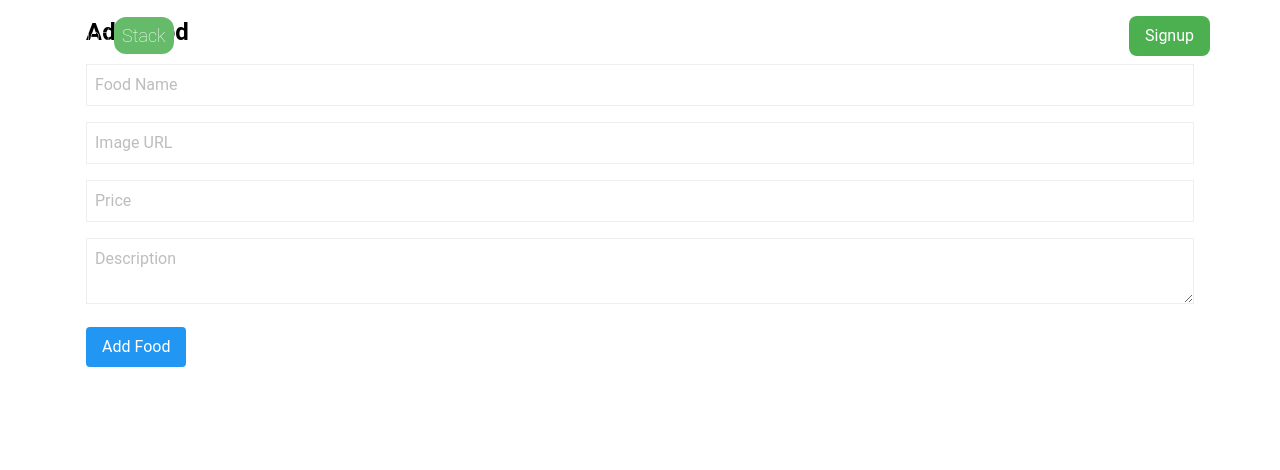
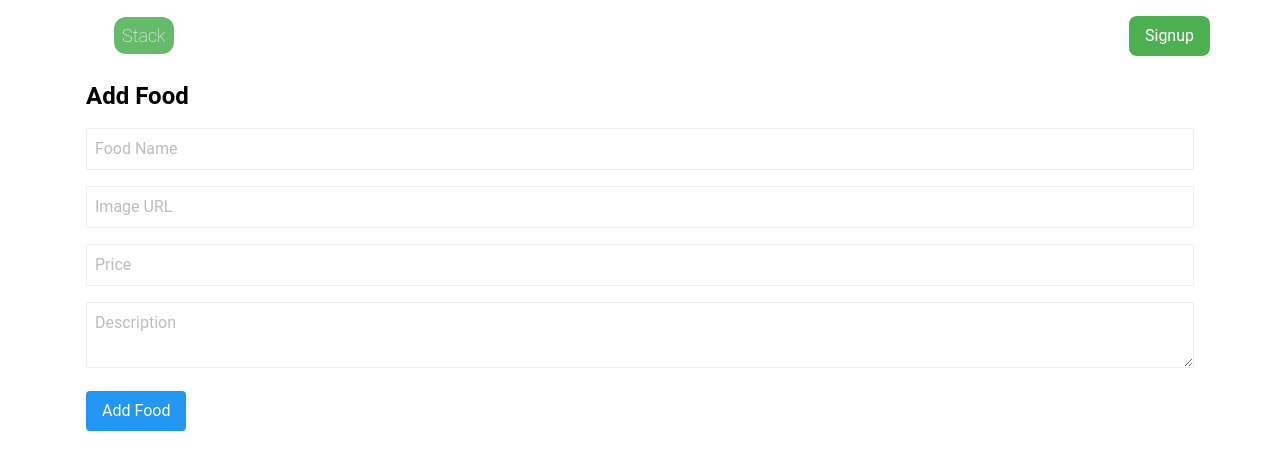
Before and after one commit to GopalDixit/FoodStack, a React (Vite) app in the folder FoodStack/: page /add-food in a window 1280 px wide. Shown: the top 470 px of the page. Built offline with nearby package versions, Linux system fonts and the light colour scheme; the HTML template or start-up script is replaced by a standard one.

Commit message:
Update AddFood.jsx

```diff
--- a/FoodStack/src/components/AddFood.jsx
+++ b/FoodStack/src/components/AddFood.jsx
@@ -47,7 +47,7 @@
   };
 
   return (
-    <div className="container mx-auto p-4">
+    <div className="container mx-auto p-4 mt-16">
       <h1 className="text-2xl font-bold mb-4">Add Food</h1>
       <form onSubmit={handleSubmit} className="space-y-4">
         <input
```
